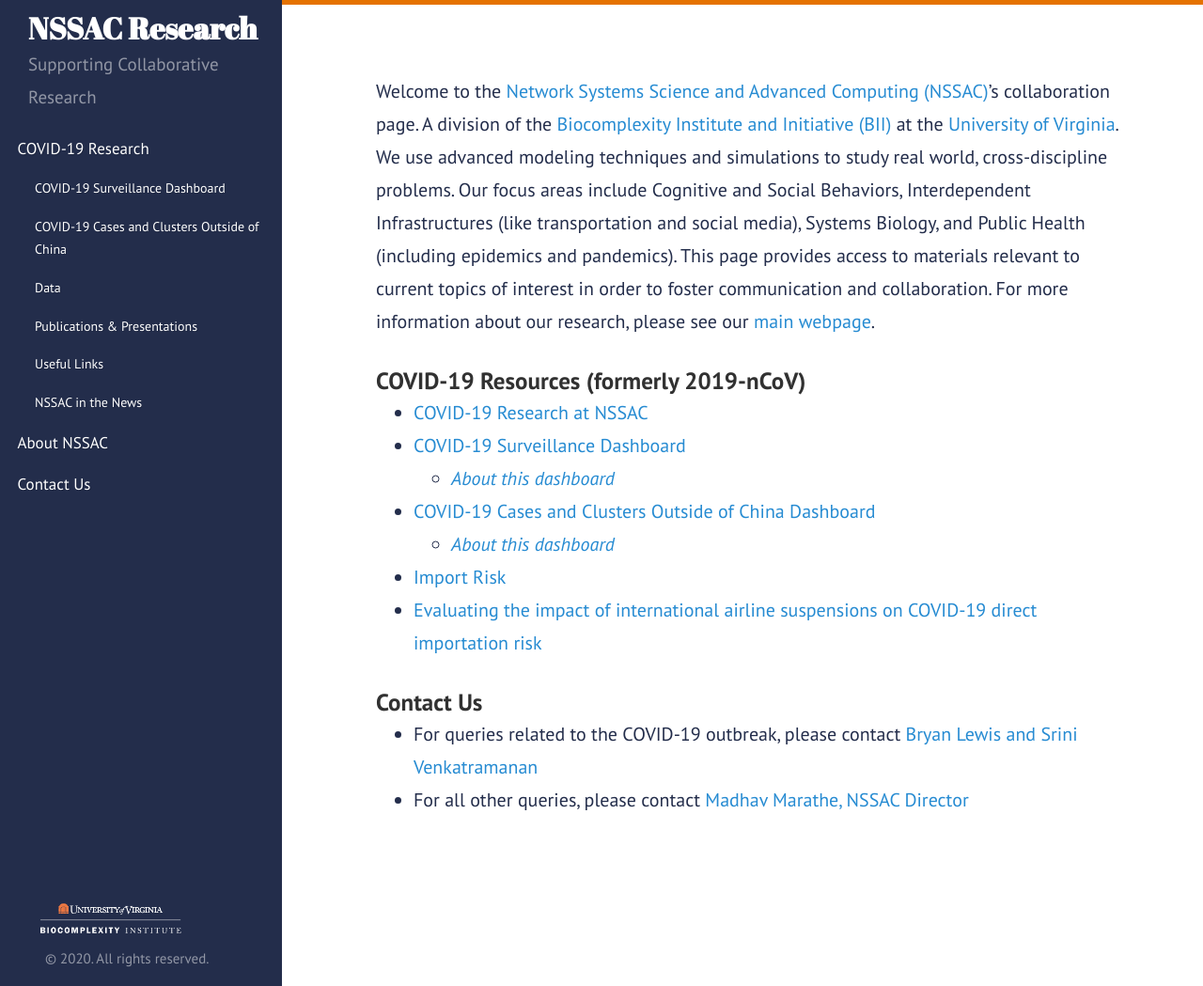
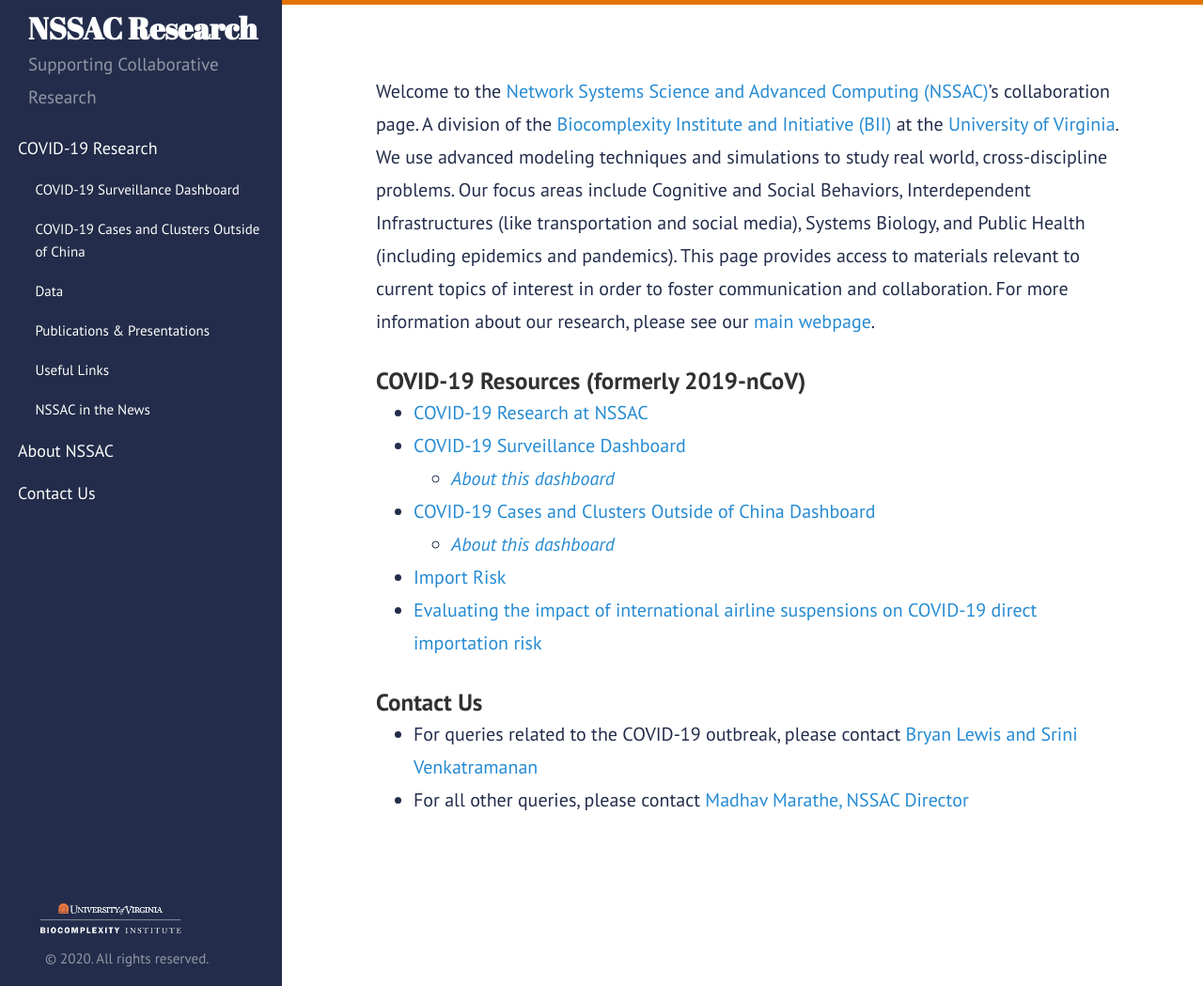
Before and after one commit to mehta-gaurav/mehta-gaurav.github.io, a Jekyll site: the page built from index.md, in a window 1280 px wide and 1049 px high. Shown: the whole window at 94% size. Built offline with Jekyll 4.4.1, drawn with Linux system fonts in a browser that asks for light colours.

Commit message:
Update layout.css

```diff
--- a/public/css/layout.css
+++ b/public/css/layout.css
@@ -91,9 +91,9 @@
 
 
 #menu .sub-menu {
-     display: block;
+    display: block;
     padding-left: 20px;
-
+    font-size: 15px;
 }
 
 #menu .sub-menu1  {
@@ -165,7 +165,7 @@
 @media only screen and (min-width: 52.01em) {
     #menu .main-menu {
     display: block;
-    font-size: 17px;
+    font-size: 18px;
     /* overflow-y: scroll; */
     }
 
@@ -193,7 +193,7 @@
         left: 0;
         z-index: 3000;
 /*         border-bottom: 0.4px groove rgba(255,255,255,.5); */
-        font-size: 14px;
+        font-size: 15px;
     }
 
       #menu .sub-menu1 {
```
